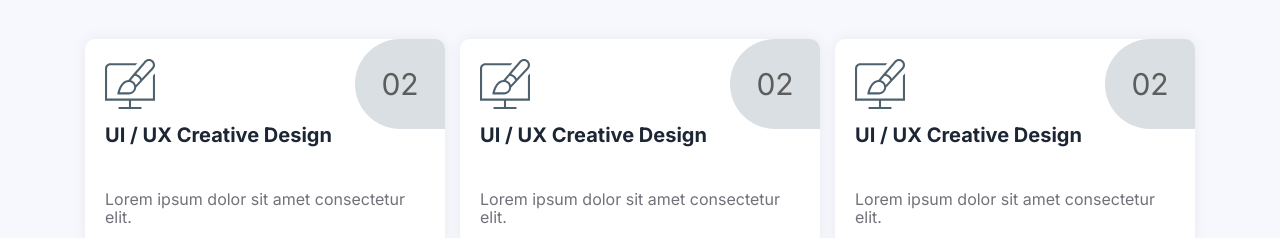
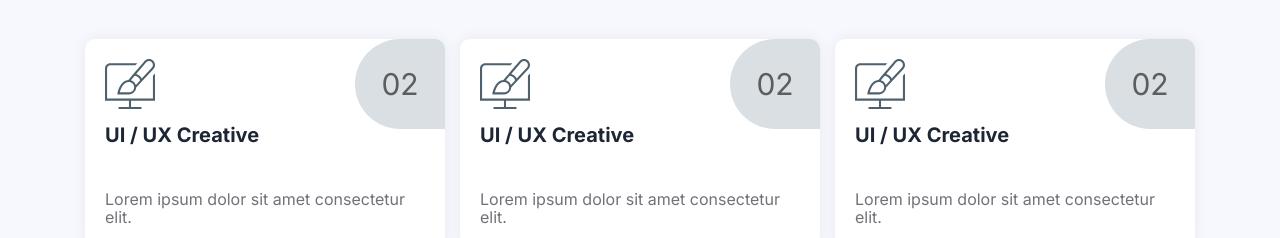
Before and after one commit to Santicabral0478/greenstudios, a Next.js app: page / in a window 1280 px wide. Shown: the part 2680-2918 px from the top of the page. Built offline with nearby package versions, Linux system fonts and the light colour scheme; no server answers.

Commit message:
update 1 fkvx

```diff
--- a/src/components/CardReview/index.tsx
+++ b/src/components/CardReview/index.tsx
@@ -16,7 +16,7 @@ const CardReview = () => {
         </svg>
       </div>
 
-      <h1 className="card-title">UI / UX Creative Design</h1>
+      <h1 className="card-title">UI / UX Creative </h1>
 
       <p className="card-description">
         Lorem ipsum dolor sit amet consectetur elit.
```
